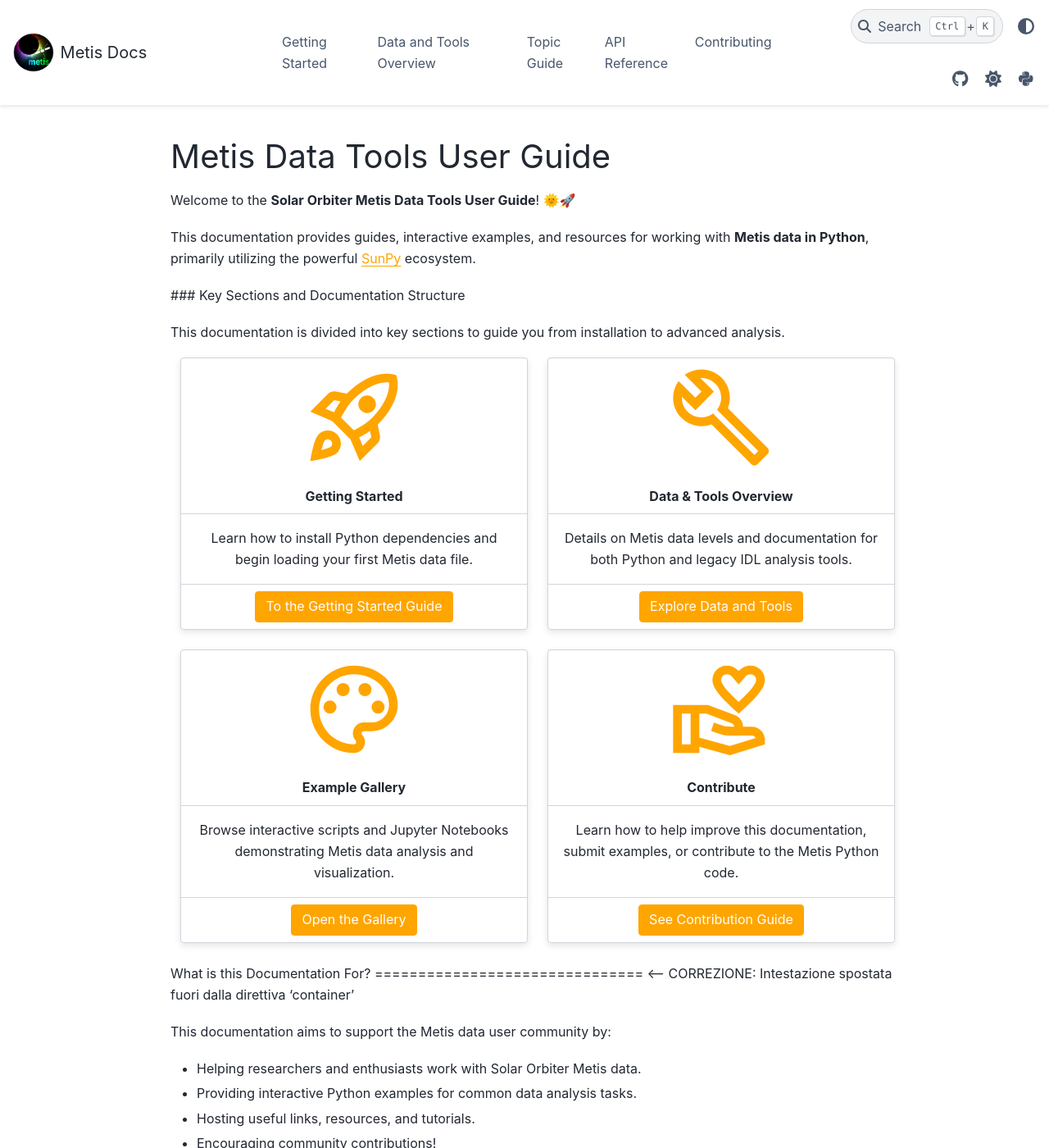
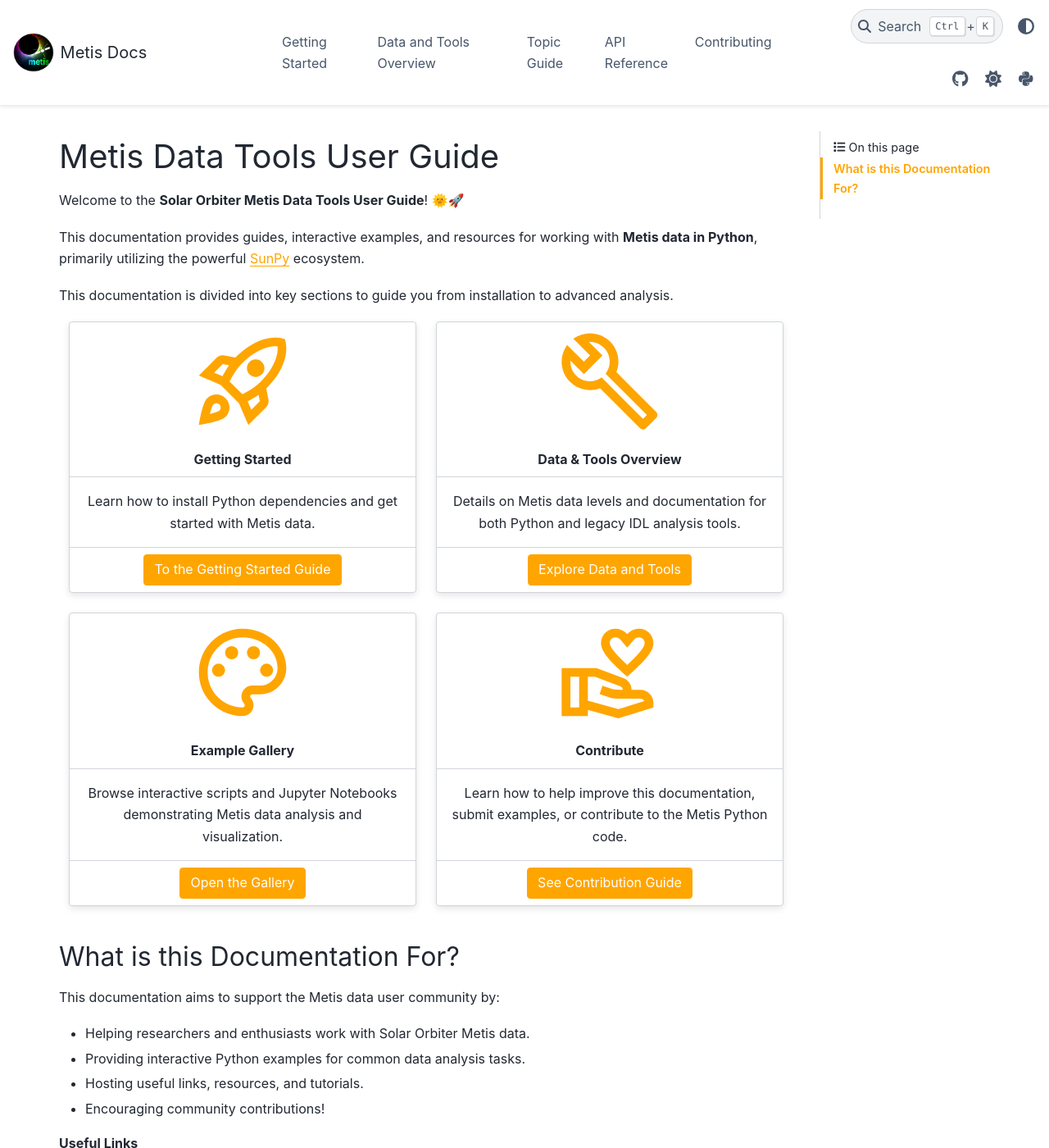
Before and after one commit to gjerse/metis-docs, a Sphinx documentation site: the page built from source/index.rst, in a window 1280 px wide and 1400 px high. Shown: the whole window at 82% size. Built offline with Sphinx 7.4.7 and the PyData theme 0.15.4, drawn with Linux system fonts in a browser that asks for light colours; pages that are not in the unit, such as notebooks, are missing from menus.

Commit message:
added files

```diff
--- a/source/index.rst
+++ b/source/index.rst
@@ -10,7 +10,6 @@ This documentation provides guides, interactive examples, and resources
 for working with **Metis data in Python**, primarily utilizing the powerful
 `SunPy <https://sunpy.org>`__ ecosystem.
 
-### Key Sections and Documentation Structure
 
 This documentation is divided into key sections to guide you from installation to advanced analysis.
 
@@ -25,7 +24,7 @@ This documentation is divided into key sections to guide you from installation t
         **Getting Started**
         ^^^
 
-        Learn how to install Python dependencies and begin loading your first Metis data file.
+        Learn how to install Python dependencies and get started with Metis data.
 
         +++
 
@@ -91,7 +90,7 @@ This documentation is divided into key sections to guide you from installation t
 
 
 What is this Documentation For?
-===============================  <-- CORREZIONE: Intestazione spostata fuori dalla direttiva 'container'
+===============================
 
 .. container:: custom-section
 
```
